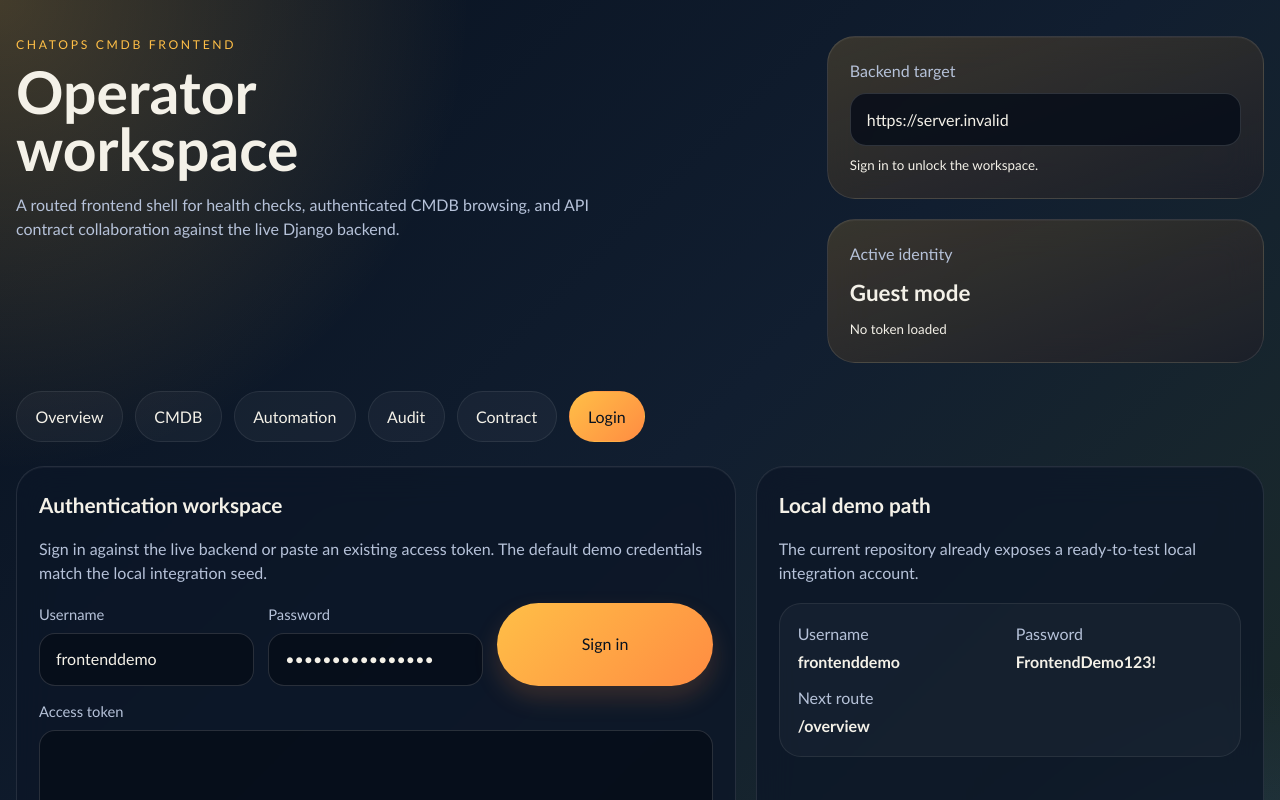
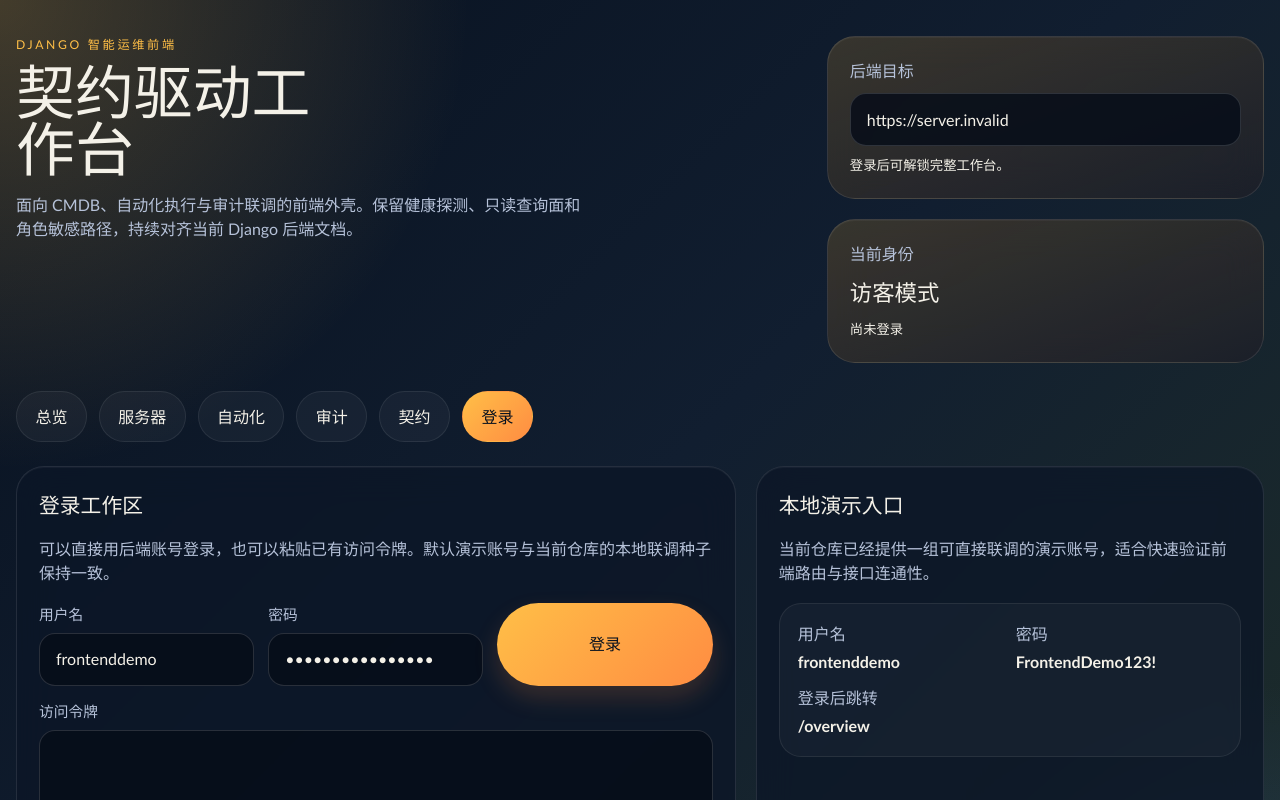
Before and after one commit to zhuoyiwan/djangoproject, a React (Vite) app in the folder frontend/: page /login in a window 1280 px wide. Shown: the top 800 px of the page. Built offline with nearby package versions, Linux system fonts and the light colour scheme; no server answers.

Commit message:
Localize auth and shell copy

```diff
--- a/frontend/src/app/AppLayout.tsx
+++ b/frontend/src/app/AppLayout.tsx
@@ -8,59 +8,58 @@ export function AppLayout() {
     <div className="app-shell">
       <header className="workspace-header">
         <div className="workspace-brand">
-          <p className="eyebrow">ChatOps CMDB frontend</p>
-          <h1>Operator workspace</h1>
+          <p className="eyebrow">Django 智能运维前端</p>
+          <h1>契约驱动工作台</h1>
           <p className="hero-copy">
-            A routed frontend shell for health checks, authenticated CMDB browsing, and API
-            contract collaboration against the live Django backend.
+            面向 CMDB、自动化执行与审计联调的前端外壳。保留健康探测、只读查询面和角色敏感路径，持续对齐当前 Django 后端文档。
           </p>
         </div>
 
         <div className="workspace-status">
           <div className="hero-card">
-            <span>Backend target</span>
+            <span>后端目标</span>
             <label className="inline-field">
               <input value={baseUrl} onChange={(event) => setBaseUrl(event.target.value)} />
             </label>
             <small>{authSummary}</small>
           </div>
           <div className="hero-card">
-            <span>Active identity</span>
-            <strong>{profile?.display_name || profile?.username || "Guest mode"}</strong>
-            <small>{profile?.email || (accessToken ? "Token loaded" : "No token loaded")}</small>
+            <span>当前身份</span>
+            <strong>{profile?.display_name || profile?.username || "访客模式"}</strong>
+            <small>{profile?.email || (accessToken ? "访问令牌已加载" : "尚未登录")}</small>
           </div>
         </div>
       </header>
 
       <nav className="workspace-nav">
         <NavLink to="/overview" className={({ isActive }) => navClassName(isActive)}>
-          Overview
+          总览
         </NavLink>
         <NavLink to="/servers" className={({ isActive }) => navClassName(isActive)}>
-          CMDB
+          服务器
         </NavLink>
         <NavLink to="/automation" className={({ isActive }) => navClassName(isActive)}>
-          Automation
+          自动化
         </NavLink>
         <NavLink to="/audit" className={({ isActive }) => navClassName(isActive)}>
-          Audit
+          审计
         </NavLink>
         <NavLink to="/contract" className={({ isActive }) => navClassName(isActive)}>
-          Contract
+          契约
         </NavLink>
         {!accessToken ? (
           <NavLink to="/login" className={({ isActive }) => navClassName(isActive)}>
-            Login
+            登录
           </NavLink>
         ) : null}
         <div className="nav-spacer" />
         {accessToken ? (
           <>
             <button className="button-ghost" onClick={() => void refreshProfile()} type="button">
-              Refresh profile
+              刷新身份
             </button>
             <button className="button-ghost" onClick={signOut} type="button">
-              Sign out
+              退出登录
             </button>
           </>
         ) : null}
--- a/frontend/src/app/auth.tsx
+++ b/frontend/src/app/auth.tsx
@@ -32,7 +32,7 @@ export function AuthProvider({ children }: { children: ReactNode }) {
   const [accessToken, setAccessToken] = useState("");
   const [profile, setProfile] = useState<UserProfile | null>(null);
   const [authState, setAuthState] = useState<RequestState>("idle");
-  const [authSummary, setAuthSummary] = useState("Sign in to unlock the workspace.");
+  const [authSummary, setAuthSummary] = useState("登录后可解锁完整工作台。");
 
   useEffect(() => {
     const savedBaseUrl = window.localStorage.getItem(BASE_URL_STORAGE_KEY);
@@ -42,7 +42,7 @@ export function AuthProvider({ children }: { children: ReactNode }) {
     }
     if (savedToken) {
       setAccessToken(savedToken);
-      setAuthSummary("Loaded access token from local storage.");
+      setAuthSummary("已从本地存储恢复访问令牌。");
     }
   }, []);
 
@@ -65,20 +65,20 @@ export function AuthProvider({ children }: { children: ReactNode }) {
     if (!activeToken) {
       setProfile(null);
       setAuthState("idle");
-      setAuthSummary("Sign in to unlock the workspace.");
+      setAuthSummary("登录后可解锁完整工作台。");
       return;
     }
 
     if (!silent) {
       setAuthState("loading");
-      setAuthSummary("Refreshing current user profile ...");
+      setAuthSummary("正在刷新当前用户信息...");
     }
 
     try {
       const response = await getCurrentUser(baseUrl, activeToken);
       setProfile(response);
       setAuthState("success");
-      setAuthSummary(`Authenticated as ${response.display_name || response.username}.`);
+      setAuthSummary(`当前已认证为 ${response.display_name || response.username}。`);
     } catch (error) {
       setProfile(null);
       setAuthState("error");
@@ -88,12 +88,12 @@ export function AuthProvider({ children }: { children: ReactNode }) {
 
   async function loginWithPassword(username: string, password: string) {
     setAuthState("loading");
-    setAuthSummary("Authenticating against /api/v1/auth/login/ ...");
+    setAuthSummary("正在调用 /api/v1/auth/login/ 进行认证...");
     try {
       const tokens = await login(baseUrl, username, password);
       setAccessToken(tokens.access);
       setAuthState("success");
-      setAuthSummary("Login succeeded. Loading current user profile ...");
+      setAuthSummary("登录成功，正在加载当前用户信息...");
       await refreshProfile(tokens.access, true);
     } catch (error) {
       setProfile(null);
@@ -108,18 +108,18 @@ export function AuthProvider({ children }: { children: ReactNode }) {
     if (!token) {
       setProfile(null);
       setAuthState("idle");
-      setAuthSummary("Access token cleared.");
+      setAuthSummary("访问令牌已清空。");
       return;
     }
     setAuthState("idle");
-    setAuthSummary("Access token updated locally. Refresh profile to validate it.");
+    setAuthSummary("访问令牌已写入本地，可刷新用户信息验证其有效性。");
   }
 
   function signOut() {
     setAccessToken("");
     setProfile(null);
     setAuthState("idle");
-    setAuthSummary("Signed out.");
+    setAuthSummary("已退出登录。");
   }
 
   function setBaseUrl(value: string) {
@@ -149,7 +149,7 @@ export function AuthProvider({ children }: { children: ReactNode }) {
 export function useAuth() {
   const context = useContext(AuthContext);
   if (!context) {
-    throw new Error("useAuth must be used inside AuthProvider.");
+    throw new Error("useAuth 必须在 AuthProvider 内使用。");
   }
   return context;
 }
--- a/frontend/src/pages/LoginPage.tsx
+++ b/frontend/src/pages/LoginPage.tsx
@@ -35,20 +35,17 @@ export function LoginPage() {
     <main className="workspace-grid">
       <section className="panel panel-span-7">
         <div className="panel-heading">
-          <h2>Authentication workspace</h2>
-          <p>
-            Sign in against the live backend or paste an existing access token. The default demo
-            credentials match the local integration seed.
-          </p>
+          <h2>登录工作区</h2>
+          <p>可以直接用后端账号登录，也可以粘贴已有访问令牌。默认演示账号与当前仓库的本地联调种子保持一致。</p>
         </div>
 
         <form className="form-grid" onSubmit={handleLogin}>
           <label className="field">
-            <span>Username</span>
+            <span>用户名</span>
             <input value={username} onChange={(event) => setUsername(event.target.value)} />
           </label>
           <label className="field">
-            <span>Password</span>
+            <span>密码</span>
             <input
               autoComplete="current-password"
               type="password"
@@ -56,24 +53,20 @@ export function LoginPage() {
               onChange={(event) => setPassword(event.target.value)}
             />
           </label>
-          <button type="submit">Sign in</button>
+          <button type="submit">登录</button>
         </form>
 
         <label className="field stacked-field">
-          <span>Access token</span>
-          <textarea
-            rows={5}
-            value={tokenDraft}
-            onChange={(event) => setTokenDraft(event.target.value)}
-          />
+          <span>访问令牌</span>
+          <textarea rows={5} value={tokenDraft} onChange={(event) => setTokenDraft(event.target.value)} />
         </label>
 
         <div className="actions">
           <button type="button" onClick={() => void handleTokenValidation()}>
-            Validate token
+            验证令牌
           </button>
           <button type="button" className="button-ghost" onClick={() => setTokenDraft("")}>
-            Clear draft
+            清空草稿
           </button>
         </div>
 
@@ -82,21 +75,21 @@ export function LoginPage() {
 
       <section className="panel panel-span-5">
         <div className="panel-heading">
-          <h2>Local demo path</h2>
-          <p>The current repository already exposes a ready-to-test local integration account.</p>
+          <h2>本地演示入口</h2>
+          <p>当前仓库已经提供一组可直接联调的演示账号，适合快速验证前端路由与接口连通性。</p>
         </div>
 
         <dl className="profile-card">
           <div>
-            <dt>Username</dt>
+            <dt>用户名</dt>
             <dd>frontenddemo</dd>
           </div>
           <div>
-            <dt>Password</dt>
+            <dt>密码</dt>
             <dd>FrontendDemo123!</dd>
           </div>
           <div>
-            <dt>Next route</dt>
+            <dt>登录后跳转</dt>
             <dd>{nextPath}</dd>
           </div>
         </dl>
```
